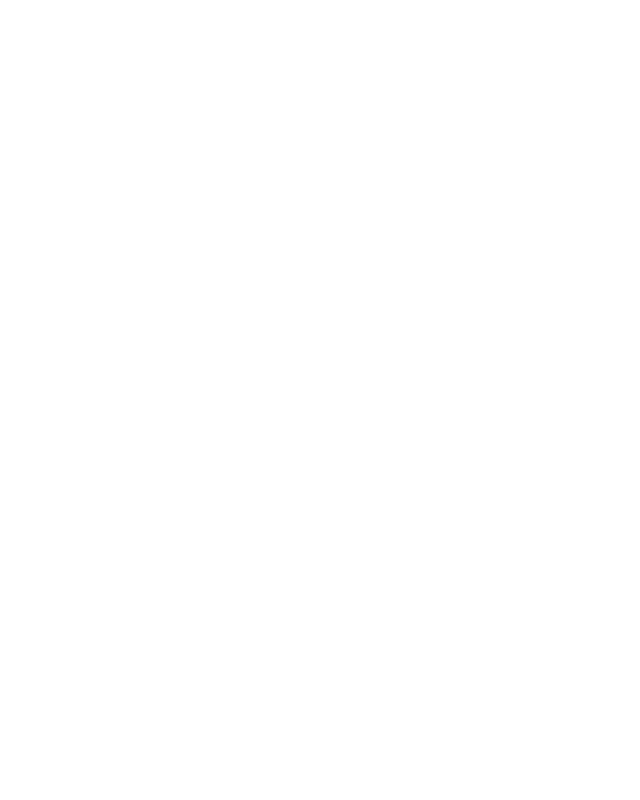
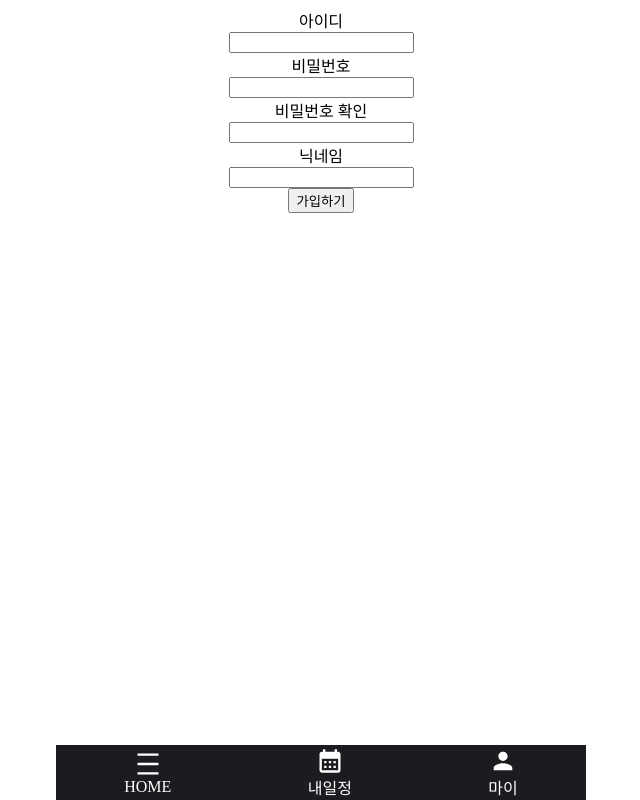
Before and after one commit to zziimm/teamstrong1000, a React (Create React App) app: page /signUp in a window 1280 px wide. Shown: the whole page, without its empty margins (319-959 px from the left). Built offline with nearby package versions, Linux system fonts and the light colour scheme.

Commit message:
하단메뉴 개발
로그인 페이지 + 회원가입 페이지 만드는 중

```diff
--- a/public/index.html
+++ b/public/index.html
@@ -24,6 +24,8 @@
       work correctly both with client-side routing and a non-root public URL.
       Learn how to configure a non-root public URL by running `npm run build`.
     -->
+    <link href="https://fonts.googleapis.com/icon?family=Material+Icons"
+      rel="stylesheet">
     <title>React App</title>
   </head>
   <body>
--- a/src/App.js
+++ b/src/App.js
@@ -1,8 +1,30 @@
+import { createGlobalStyle } from "styled-components";
 
+import { Route, Routes } from "react-router-dom";
+import BottomMenu from "./pages/BottomMenu";
+import Login from "./pages/Login";
+import SignUp from "./pages/SignUp";
+
+const GlobalStyle = createGlobalStyle`
+  body {
+    box-sizing: border-box;
+  }
+
+  * {
+    box-sizing: inherit;
+  }
+`;
 
 function App() {
   return (
     <>
+      <GlobalStyle />
+      <Routes>
+        <Route path="/" element={<BottomMenu />}>
+          <Route path="/login" element={<Login />}/>
+          <Route path="/signUp" element={<SignUp />}/>
+        </Route>
+      </Routes>
     </>
   );
 }
--- /dev/null
+++ b/src/app/store.js
@@ -0,0 +1,8 @@
+import { configureStore } from "@reduxjs/toolkit";
+import userInfoSlice from "../features/useinfo/userInfoSlice";
+
+export const store = configureStore({
+  reducer: {
+    userInfo: userInfoSlice,
+  }
+});
--- /dev/null
+++ b/src/features/useinfo/userInfoSlice.js
@@ -0,0 +1,26 @@
+import { createSlice } from "@reduxjs/toolkit";
+
+const initialState = {
+  userInfo: []
+}
+const userInfoSlice = createSlice({
+  name: 'user',
+  initialState,
+  reducers: {
+    getUserInfo: (state, { payload: inputInfo }) => {
+      const targetInfo = state.userInfo.find(info => info.id === inputInfo.id)
+      if (targetInfo) {
+        alert('이미 가입된 아이디 입니다.')
+        return;
+      } else {
+        state.userInfo.push(inputInfo)
+      }
+    },
+  }
+});
+
+export const { getUserInfo } = userInfoSlice.actions;
+
+export const selectUserList = (state) => state.user.userInfo;
+
+export default userInfoSlice.reducer;
--- a/src/index.js
+++ b/src/index.js
@@ -2,10 +2,17 @@
 import ReactDOM from 'react-dom/client';
 import App from './App';
 import reportWebVitals from './reportWebVitals';
+import { BrowserRouter } from 'react-router-dom';
+import { Provider } from 'react-redux';
+import { store } from './app/store';
 
 const root = ReactDOM.createRoot(document.getElementById('root'));
 root.render(
-  <App />
+  <Provider store={store}>
+    <BrowserRouter>
+      <App />
+    </BrowserRouter>
+  </Provider>
 );
 
 // If you want to start measuring performance in your app, pass a function
--- /dev/null
+++ b/src/pages/BottomMenu.js
@@ -0,0 +1,63 @@
+import React from 'react';
+import { styled } from "styled-components";
+import { MdDensityMedium, MdCalendarMonth, MdPerson } from "react-icons/md";
+import { Outlet, useNavigate } from 'react-router-dom';
+
+
+const ButtonArea = styled.div`
+  display: flex;
+  justify-content: center;
+  position: absolute;
+  left: 0;
+  right: 0;
+  margin: 0 auto;
+  bottom: 0;
+  justify-content: space-around;
+  background-color: purple;
+  width: 530px;
+  height: 55px;
+  background: #1c1b1f;
+  `;
+
+const ButtonStyle = styled.div`
+  display: flex;
+  justify-content: center;
+  text-align: center;
+  align-items: center;
+  flex-direction: column;
+  cursor: pointer;
+  color: #fff;
+
+  svg {
+    font-size: 28px;
+  }
+
+`;
+
+function BottomMenu(props) {
+
+  const navigate = useNavigate();
+
+  return (
+    <>
+      <ButtonArea>
+        <ButtonStyle onClick={() => navigate('/')}>
+          <MdDensityMedium />
+          HOME
+        </ButtonStyle>
+        <ButtonStyle>
+          <MdCalendarMonth />
+          내일정
+        </ButtonStyle>
+        <ButtonStyle onClick={() => navigate('/login')}>
+          <MdPerson />
+          마이
+        </ButtonStyle>
+      </ButtonArea>
+
+      <Outlet />
+    </>
+  );
+}
+
+export default BottomMenu;
--- /dev/null
+++ b/src/pages/Login.js
@@ -0,0 +1,46 @@
+import React, { useState } from 'react';
+import { styled } from "styled-components";
+import { useDispatch, useSelector } from 'react-redux';
+import { getUserInfo, selectUserList } from '../features/useinfo/userInfoSlice';
+import { useNavigate } from 'react-router-dom';
+
+const SignArea = styled.div`
+  display: flex;
+  justify-content: center;
+  flex-direction: column;
+  align-items: center;
+`;
+
+
+function Login(props) {
+  const [inputUserId, setInputUserId] = useState('');
+  const [inputUserPass, setInputUserPass] = useState('');
+
+  // const userList= useSelector(selectUserList);
+  // console.log(userList);
+
+  const navigate = useNavigate();
+
+
+  const handleInputUserId = (e) => {
+    setInputUserId(e.target.value)
+  };
+  const handleInputUserPass = (e) => setInputUserPass(e.target.value);
+
+
+
+  return (
+    <SignArea>
+      아이디<input type='text' value={inputUserId} onChange={handleInputUserId} />
+      비밀번호<input type='password' value={inputUserPass} onChange={handleInputUserPass} />
+      <button>
+        로그인
+      </button>
+      <button onClick={() => navigate('/signUp')}>
+        회원가입
+      </button>
+    </SignArea>
+  );
+}
+
+export default Login;
--- /dev/null
+++ b/src/pages/SignUp.js
@@ -0,0 +1,54 @@
+import React, { useState } from 'react';
+import { styled } from "styled-components";
+import { useDispatch } from 'react-redux';
+import { getUserInfo } from '../features/useinfo/userInfoSlice';
+import { useNavigate } from 'react-router-dom';
+
+const SignArea = styled.div`
+  display: flex;
+  justify-content: center;
+  flex-direction: column;
+  align-items: center;
+`;
+
+
+function SignUp(props) {
+  const [inputUserId, setInputUserId] = useState('');
+  const [inputUserPass, setInputUserPass] = useState('');
+  const [inputUserPassCheck, setInputUserPassCheck] = useState('');
+  const [inputUserNick, setInputUserNick] = useState('');
+
+  const dispatch = useDispatch();
+  // const navigate = useNavigate();
+
+
+
+  const handleInputUserId = (e) => {
+    setInputUserId(e.target.value)
+  };
+  const handleInputUserPass = (e) => setInputUserPass(e.target.value);
+  const handleInputUserPassCheck = (e) => setInputUserPassCheck(e.target.value);
+  const handleInputUserNick = (e) => setInputUserNick(e.target.value);
+  const handlePushUserInfo = () => {
+    dispatch(getUserInfo({
+      id: inputUserId,
+      pass: inputUserPass,
+      nick: inputUserNick,
+    }))
+  };
+
+
+  return (
+    <SignArea>
+      아이디 <input type='text' value={inputUserId} onChange={handleInputUserId}/>
+      비밀번호 <input type='password' value={inputUserPass} onChange={handleInputUserPass}/>
+      비밀번호 확인<input type='password' value={inputUserPassCheck} onChange={handleInputUserPassCheck}/>
+      닉네임 <input type='text' value={inputUserNick} onChange={handleInputUserNick}/>
+      <button onClick={handlePushUserInfo}>
+        가입하기
+      </button>
+    </SignArea>
+  );
+}
+
+export default SignUp;
```
Also changed, not shown: package.json (+8 -0 lines), 1 other file (tests, documents, lock files or other folders).
